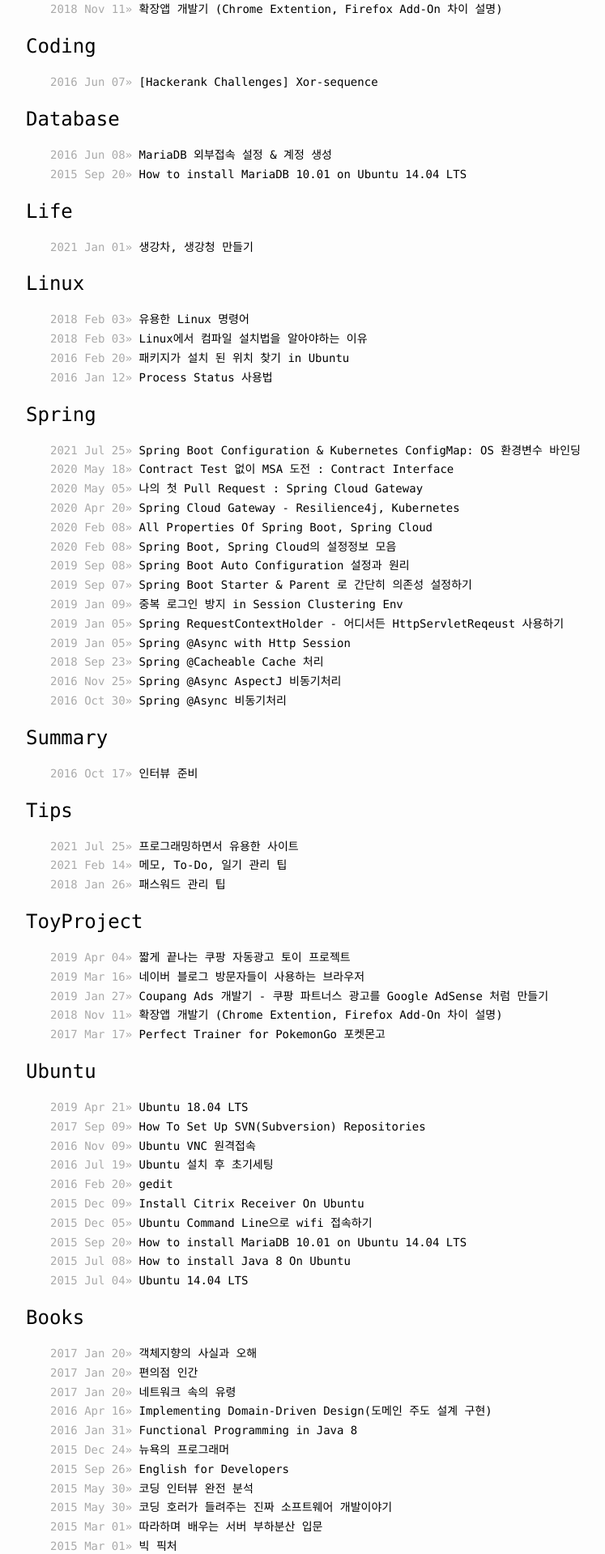
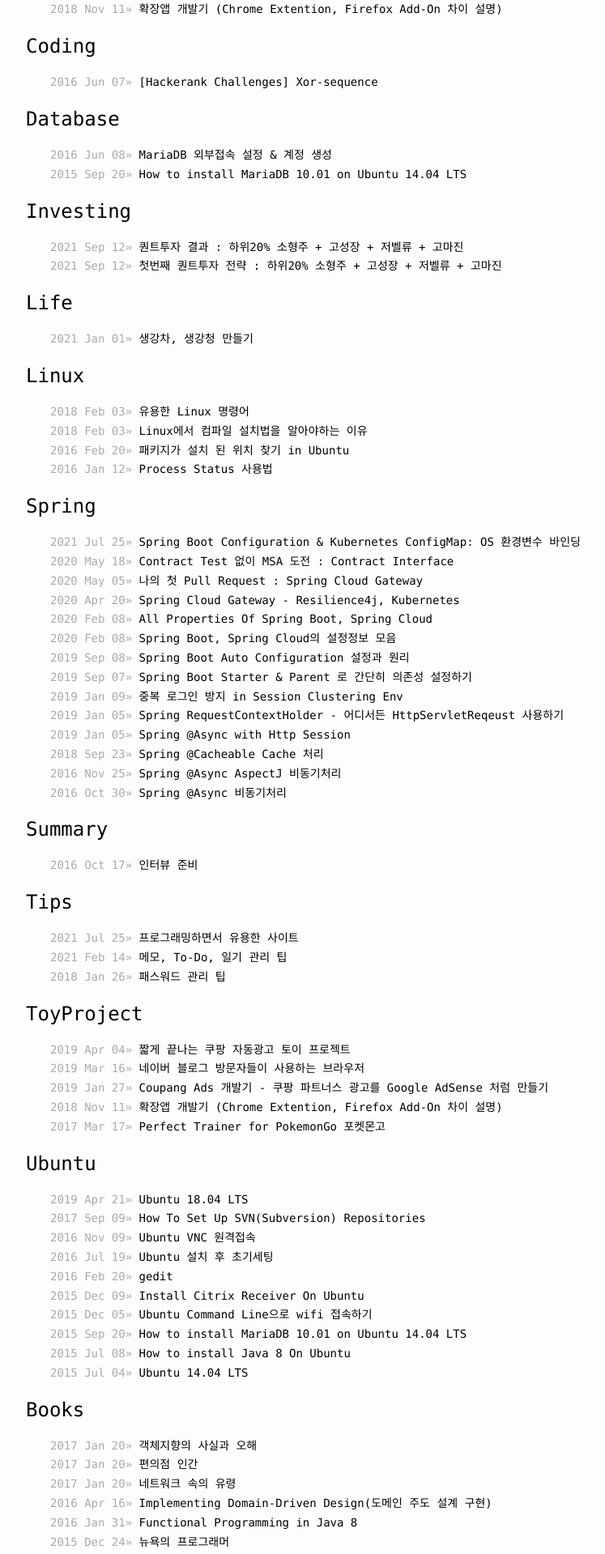
Before and after one commit to dveamer/dveamer.github.io, a Jekyll site: the page built from cate.html, in a window 1280 px wide. Shown: the part 1867-3786 px from the top of the page at 81% size, without its empty margins (173-920 px from the left). Built offline with Jekyll 4.4.1, drawn with Linux system fonts in a browser that asks for light colours; some of the changed lines change nothing that is shown.

Commit message:
homepage

```diff
--- /dev/null
+++ b/_posts/Investing/2021-09-12-MyFirstStrategy.md
@@ -0,0 +1,207 @@
+---
+layout: post
+title:  "첫번째 퀀트투자 전략 : 하위20% 소형주 + 고성장 + 저벨류 + 고마진"
+date: 2021-09-12 00:00:00
+lastmod: 2021-09-12 00:00:00
+categories: Investing
+tags: Investing Quant-Investing
+hidden: true
+published: true
+---
+
+첫 퀀트 투자 전략으로 선택한 전략은 하위 20% 소형주, 고성장, 저벨류, 고마진 입니다.
+
+강환국님은 백테스트를 1만회 해보지 않은 사람하고는 겸상하지 말라고 하셨지만
+입문하는 단계이기 때문에 추천되지 않은 새로운 전략을 만들어보는 것은 불가능했고
+퀀트킹에서 추천하는 전략들을 가지고 몇가지 케이스를 만들어서 백테스트를 100회 정도 진행했습니다.
+
+그 중 [할수있다 알고투자](https://www.youtube.com/c/%ED%95%A0%EC%88%98%EC%9E%88%EB%8B%A4%EC%95%8C%EA%B3%A0%ED%88%AC%EC%9E%90/videos) 로부터 자주 설명 듣던 4선 저벨류 전략을 기준으로 삼고 (제가 보기에) 더 나은 전략을 찾아 봤습니다. 그 과정을 기록해봅니다.
+
+<!--more-->
+
+투자 결과가 궁금하신 분들은 [첫번째 퀀트투자 결과](/investing/MyFirstStrategyResult.html) 페이지를 참고하시기 바랍니다.
+
+참고로 저는 퀀트 투자를 100% 신뢰하진 못하고 많은 의문점을 갖고 있습니다.
+
+  * 과거로 미래를 예측할 수 있을까?
+  * 심지어 코로나19 발생하면서 전 세계인의 삶이 변했는데..
+  * 가상화폐, 기상변화 등등 다양한 변화들이 생겨나는데..
+  * 백테스트 데이터에 구멍은 없을까? 백테스트 로직에 버그는 없을까?
+  * 등등
+
+하지만 그 의문점들은 접어두고 다른 방법보다 퀀트 투자가 더 좋은 가능성을 가지고 있다고 생각하기로 하며 진행했습니다.
+
+다만, 자신 연구해본 전략을 검증하기 위해 백테스트를 하는 것인데
+저의 경우는 퀀트킹에서 추천하는 전략들을 백테스트 돌려보는 정도밖에 안된다는 것이 좀 아쉽습니다.
+
+강환국님이 [할수있다 퀀트투자](https://www.aladin.co.kr/shop/wproduct.aspx?ItemId=116836634) 책도 새로 냈다는데 좀 읽어보고 다른 분들의 책들도 좀 읽어보면서 지식을 쌓은 다음에나 백테스트를 올바르게 사용해볼 수 있을 것 같습니다.
+
+## 고정 요소
+
+아래 요소는 통제변인 대상으로 모든 백테스팅에 동일하게 적용했습니다.
+
+  * 백테스트 툴 : [퀀트킹](http://www.quantking.co.kr)
+  * 제외 업종 : 해외본사(중국기업 등), 스팩 업종
+  * 거래정지시 손실처리율 : 100%
+  * 매도수수료 : 1%
+  * 14개년(2008~2021) 백테스팅 -> 누적수익률은 14개년 누적수익률
+
+조작변인 대상으로는 전략, 리밸런싱 주기, 종목 개수, 소형주 기준이 있었습니다.
+
+  * 전략 : 4선 저벨류, 소성벨마
+  * 리밸런싱 주기 : 11월~4월 보유, 분기별(3/31, 5/31, 8/31, 11/30)
+  * 종목 개수 : 40, 30, 20 종목
+  * 소형주 기준 : 시가총액 하위 30%, 20% 이하
+
+## 4선 저벨류 (저PER + 저PBR + 저PCR + 저PSR)
+
+PER, PBR, PCR, PSR 가 낮은 종목을 선택하여 투자하는 전략입니다.
+그리고 부채비율이 너무 높은 종목은 제외합니다.
+
+  * 저벨류 : PER, PBR, PCR, PSR
+  * 안전성 : 부채비율
+
+
+### 4선 저벨류 VS 소형주 4선 저벨류
+
+10월말 매수하여 4월말 매도하는 리밸런싱 주기로 40 종목을 보유한다고 하고
+4선 저벨류를 백테스팅 했을 때와 소형주만 대상으로 4선 저벨류를 백테스팅 했을 때를 비교해봤습니다.
+
+  * 종목 개수 : 40종목
+  * 리밸런싱 주기 : 10월말 매수, 4월말 매도, 5~10월은 보유 안함
+
+|로직|연평균수익률|월평균수익률|누적수익률|MDD|거래정지종목수|
+|---|---:|---:|---:|---:|---:|
+|4선저벨류|20.2%|3.3%|1,312.6%|28.0|4|
+|4선저벨류+하위30%소형주|24.4%|3.9%|2,114.7%|26.1|3|
+
+
+이미 강환국님 동영상에서 들었던 바와 같이 4선 저벨류를 가지고 소형주를 공략하면 수익률이 높아집니다.
+
+
+### 4선 저벨류 리밸런싱 : 11월~4월 VS 분기
+
+리밸런싱 주기를 매 분기마다 하도록 설정 후 백테스팅하여 비교해봤습니다.
+
+  * 종목 개수 : 40종목
+  * 리밸런싱 주기 : 분기별 매수, 매도
+
+|로직|리밸런싱|연평균수익률|월평균수익률|누적수익률|MDD|거래정지종목수|
+|---|---|---:|---:|---:|---:|---:|
+|4선저벨류|11월~4월보유|20.2%|3.3%|1,312.6%|28.0|4|
+|4선저벨류+하위30%소형주|11월~4월보유|24.4%|3.9%|2,114.7%|26.1|3|
+|4선저벨류|분기|22%|1.9%|1626.9%|48.8|2|
+|4선저벨류+하위30%소형주|분기|27.6%|2.3%|3048.7%|47.6|15|
+
+
+이 또한 강환국님 동영상에서 들었던 바와 같이 투자 기간을 두배로 늘렸지만 수익률 개선은 크지 않지만 MDD는 크게 나뻐집니다.
+또한 거래정지 종목수가 하위 30%소형주 분기별 리밸러닝에서 15까지 크게 치솟는 것을 볼 수 있습니다.
+
+<!--ads-->
+
+## 소성벨마 (소형주 + 고성장 + 저벨류 + 고마진)
+
+아래 항목들을 만족하는 종목들을 선택하여 투자하는 전략입니다.
+
+  * 소형주 : 시가총액 하위 30%
+  * 고성장 : 매출액, 영업이익, 지배순이익 분기 증가율 (YOY & QOQ)
+  * 저벨류 : PER, PBR
+  * 고수익 : OPM, ROE
+  * 안전성 : 부채비율
+
+여러가지 추천 전략들을 백테스팅하다가 소성벨마 전략이 4선 저벨류보다 수익성이 높게 나오는 것을 발견했습니다.
+
+
+### 4선 저벨류 VS 소성벨마
+
+하위 30%의 소형주 중 40개 종목을 10월말 매수하여 4월말 매도하는 리밸런싱 주기로 보유한다고 하고 4선 저벨류와 소성벨마 전략을 비교해봤습니다.
+
+|로직|연평균수익률|월평균수익률|누적수익률|MDD|거래정지종목수|
+|---|---:|---:|---:|---:|---:|
+|4선저벨류+하위30%소형주|24.4%|3.9%|2,114.7%|26.1|3|
+|하위30% 소성벨마|28.8%|4.5%|3,461.3%|21.8|2|
+
+
+소성벨마 전략이 수익성도 MDD도 더 좋게 나옵니다.
+
+
+
+### 소성벨마 리밸런싱 : 11월~4월 VS 분기
+
+하위 30%의 소형주 중 40개 종목을 소성벨마 전략을 사용하고 리밸런싱 주기를 달리해서 비교해봤습니다.
+
+|로직|리밸런싱|연평균수익률|월평균수익률|누적수익률|MDD|거래정지종목수|
+|---|---|---:|---:|---:|---:|---:|
+|하위30% 소성벨마|11월~4월보유|28.8%|4.5%|3,461.3%|21.8|2|
+|하위30% 소성벨마|분기|39.3%|3.1%|10,317.0%|43.6|3|
+
+
+월평균 수익률은 10월~4월만 보유하는 편이 4.5%로 1.3%가 더 높지만 투자기간이 6개월밖에 안되기 때문에
+연평균 수익률은 12개월간 분기 리밸런싱을 하는 경우가 39.3%로 10.5%가 더 높은 큰 차이를 보여줍니다.
+
+근데 분기 리밸런싱이 MDD가 43.3으로 거의 두배 높습니다.
+
+수익성과 MDD 중 어떤 것을 기준으로 리밸런싱 주기를 선택해야할까요?
+
+굉장히 고민스러운 주제이긴하지만 투자를 11월~4월만 하는가 아니면 1년 내내 하는가에 따른 MDD 차이라면 저는 크게 고민할 필요가 없다고 생각합니다.
+
+11월~4월만 투자할 때 MDD가 낮은 이유는 2008년~2020년 사이의 대규모 하락장이 5월~10월 내에 몰려있기 떄문이라고 합니다.
+
+하지만 미래에도 대규모 하락장이 5~10월 사이에 발생할 것이라는 보장은 없습니다.
+투자 시즌을 가지고 낮은 MDD 값을 찾아내는 백테스트는 미래를 예측하는데 큰 도움이 되지 않을 것 같습니다.
+MDD를 낮추기 위해서는 투자 시즌이 아닌 다른 전략이 필요해보입니다. 예를들어 1차원적으로 생각해보면 급격하게 15% 하락이 발생시 매도한다면 MDD를 15%로 낮출 수 있지 않을까 생각해봅니다. 근데 현재 사용 중인 퀀트킹으로는 불가능한 백테스트이고 해당 전략으로 자동으로 매도해주는 시스템을 아직 찾지 못했기 때문에 이에 대해서는 추후에 생각해보기로 합니다.
+
+결론은 소성벨마를 분기별로 리밸런싱 하는 것을 선택하기로 했습니다.
+
+<!--ads-->
+
+### 소성벨마 소형주 기준 : 하위 30% VS 하위 20%
+
+분기별로 리밸런싱하여 소성벨마 전략을 사용하기로 하고 소형주의 기준을 하위 30% 그리고 하위 20%와 비교해봤습니다.
+그리고 종목을 40개, 30개, 20개에 대해서도 확인해봤습니다.
+
+이 전까지는 나름 기준을 가지고 비교 후 전략을 선택해왔지만 이번에 다루는 내용에서는 저의 (똥)촉을 이용해서 전략을 선택합니다.
+
+|로직|종목|연평균수익률|월평균수익률|누적수익률|MDD|거래정지종목수|
+|---|---|---:|---:|---:|---:|---:|
+|하위30% 소성벨마|40종목|39.3%|3.1%|10,317.0%|43.6|3|
+|하위30% 소성벨마|30종목|39.7%|3.1%|10,772.7%|48.4|2|
+|하위30% 소성벨마|20종목|35.4%|2.9%|6,989.2%|50.2|1|
+|하위20% 소성벨마|40종목|44.4%|3.4%|17,117.0%|38.4|6|
+|하위20% 소성벨마|30종목|43.2%|3.3%|15,202.5%|39.1|1|
+|하위20% 소성벨마|20종목|44.3%|3.4%|16,895.9%|42.1|2|
+
+
+하위 20% 소형주가 수익성도 더 높고 MDD도 더 낮은 결과가 나왔습니다.
+
+
+하위 10%가도 해봤는데 사실 연평균수익률 50%까지 근접할 정도로 더 좋은 결과가 나옵니다.
+하지만 하위 10%라니 왠지 모를 불안함이 너무 큽니다. (똥촉1)
+
+그리고 코스닥, 코스피의 모든 종목을 합치면 2400개 정도 되는데 그 중 10%면 240개 종목입니다.
+그 중 40개의 종목을 선택한다면 전체 종목 중 1/6을 매수하게 됩니다.
+
+절대적인 수치로 액기스 주식을 뽑는 것이 아니라
+꼴지 그룹내에서 그나마 괜찮은 상위 40개의 주식을 고르는 방식이기 떄문에
+절대 사면 안될 주식이 매수 종목에 포함될 가능성이 하위 10%에서 굉장히 높아진다고 생각합니다. (똥촉2)
+20개 종목만 선택한다 하더라도 전체 종목 중 1/12를 매수하게 되어 불안해보입니다. (똥촉3)
+
+하지만 하위 20%는 480개 종목 중 30개 종목을 매수한다면 1/16을 매수하는 것이고 20개 종목만 매수한다면 전체 중 1/24를 매수하는 것인데 저는 이 중에 20개 종목을 선택했습니다. (똥촉4)
+
+백테스팅시 매수 종목 개수를 너무 작게 잡으면 특수한 잡음을 넣는 과거 데이터가 더 크게 영향을 줄 수 있어서 왜곡된 결과를 뽑을 수 있습니다. 그래서 매수 종목 개수를 40개 정도로 크게 하면 좋은데 20개, 30개, 40개 종목의 백테스트 결과를 비교해 봤을 때 큰 차이가 없어보여서 어떤 것을 선택해도 될 것 같았습니다. 물론 14개년의 평균치이기 때문에 가려진 것이고 실제로 경험하면 그때는 굉장히 크게 느껴질 수도 있을 것 같습니다. (똥촉5)
+
+이렇게하여 결론적으로 하위 20%의 소성벨마 전략으로 20개 종목을 투자하기로 결정을 했습니다.
+
+|로직|종목|연평균수익률|월평균수익률|누적수익률|MDD|거래정지종목수|
+|---|---|---:|---:|---:|---:|---:|
+|하위20% 소성벨마|20종목|44.3%|3.4%|16,895.9%|42.1|2|
+
+### 소성4벨마
+
+
+소성벨마의 저벨류(PER, PBR) 대신 4선 저벨류(PER, PBR, PCR, PSR)로 해보면 결과가 어떨지 확인해봐야할 것 같아서
+시가총액 30%이하, 20%이하 그리고 종목 40개, 30개, 20개에 대해서 백테스팅 해봤습니다.
+
+결론은 저벨류로 하나 4선 저벨류로 하나 결과는 거의 비슷합니다. 저벨류가 수익성도 같거나 아주 약간 높고 MDD도 같거나 아주 약간 안정적입니다.
+
+결과도 거의 동일하니 퀀트킹에서 추천해준 소성벨마 방법으로 진행하기로 했습니다.
--- /dev/null
+++ b/_posts/Investing/2021-09-12-MyFirstStrategyResult.md
@@ -0,0 +1,49 @@
+---
+layout: post
+title:  "퀀트투자 결과 : 하위20% 소형주 + 고성장 + 저벨류 + 고마진"
+date: 2021-09-12 00:00:00
+lastmod: 2021-09-12 00:00:00
+categories: Investing
+tags: Investing Quant-Investing
+hidden: true
+published: true
+---
+
+하위20% 소형주 + 고성장 + 저벨류 + 고마진 이라는 전략으로 퀀트투자를 진행한 결과를 기록하는 페이지입니다.
+
+선택한 전략에 대한 설명은 [첫번째 퀀트투자 전략 : 하위20% 소형주 + 고성장 + 저벨류 + 고마진](investing/MyFirstStrategy.html) 페이지를 참고하시기 바랍니다.
+
+첫 시도이므로 소액으로 시작합니다.
+
+
+<!--more-->
+
+google spreadsheet 의 googlefinance 기능을 이용했기 때문에 실시간 현재가를 출력하지 않습니다.
+주식시장이 종료되고 난 후 넉넉히 시간을 두고 오후 4시쯤 확인하는 것이 좋습니다.
+
+## 투자 전략
+
+  * 전략 : 하위20% 소형주 + 고성장 + 저벨류 + 고마진
+  * 리밸런싱 주기 : 분기별(3/31, 5/31, 8/31, 11/30)
+  * 종목 개수 : 20 종목
+  * 제외 업종 : 해외본사(중국기업 등), 스팩 업종
+  * 거래정지시 손실처리율 : 100%
+  * 매도수수료 : 1%
+
+## 백테스트 결과
+
+  * 백테스트 툴 : [퀀트킹](http://www.quantking.co.kr)
+
+|연평균수익률|월평균수익률|누적수익률|MDD|거래정지종목수|
+|---:|---:|---:|---:|---:|
+|44.3%|3.4%|16,895.9%|42.1|2|
+
+## 투자 원금 기록
+
+  * 2021년 9월 6일 : 4,937,630 원
+
+<!--ads-->
+
+## 수익률 현황
+
+<iframe src="https://docs.google.com/spreadsheets/d/e/2PACX-1vRHclJcL_QjTWm0g7gGzg-zn501Naf9ooeW5baGNkW86TSpbHulGFBWhZr77I9qk_HN7apM5oJSyUOg/pubhtml?gid=1087516519&amp;single=true&amp;widget=true&amp;headers=false" style="width:100%;min-height:700px;max-height:2200px;"></iframe>
--- a/_sass/_base.scss
+++ b/_sass/_base.scss
@@ -391,7 +391,7 @@ div.encrypt > div > textarea {
 
 
 /**
- * Encryption
+ * Sub Menu
  */
 
 
@@ -409,3 +409,30 @@ div.ad_coupang > a > img {
   height: 240px;
   padding : 2px;
 }
+
+
+/**
+ * Table
+ */
+table {
+  width: 100%;
+  border-top: 1px solid #444444;
+  border-collapse: collapse;
+  margin: 10px;
+}
+th, td {
+  border-bottom: 1px solid #444444;
+  padding: 10px;
+}
+th {
+  background-color: lightGray;
+  text-align: left;
+}
+
+tbody tr:nth-of-type(even) {
+    background-color: #f0f0f1;
+}
+
+tbody tr:last-of-type {
+    border-bottom: 2px solid lightGray;
+}
```
